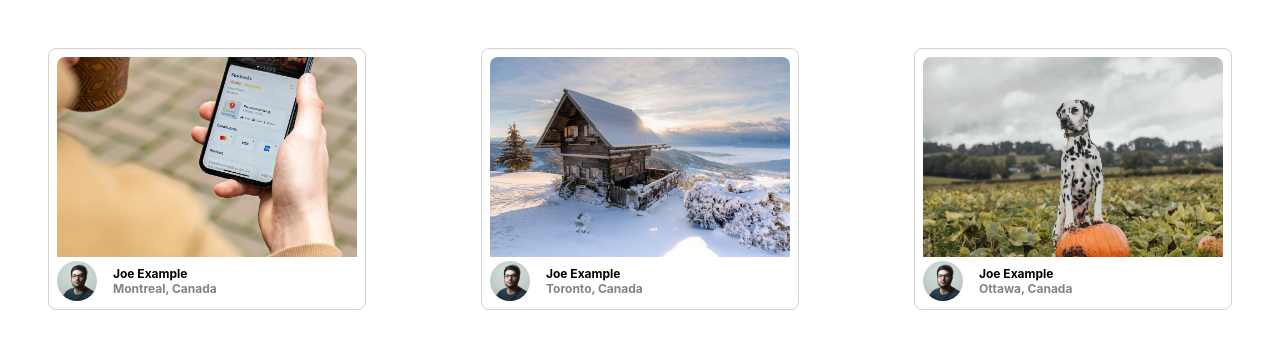
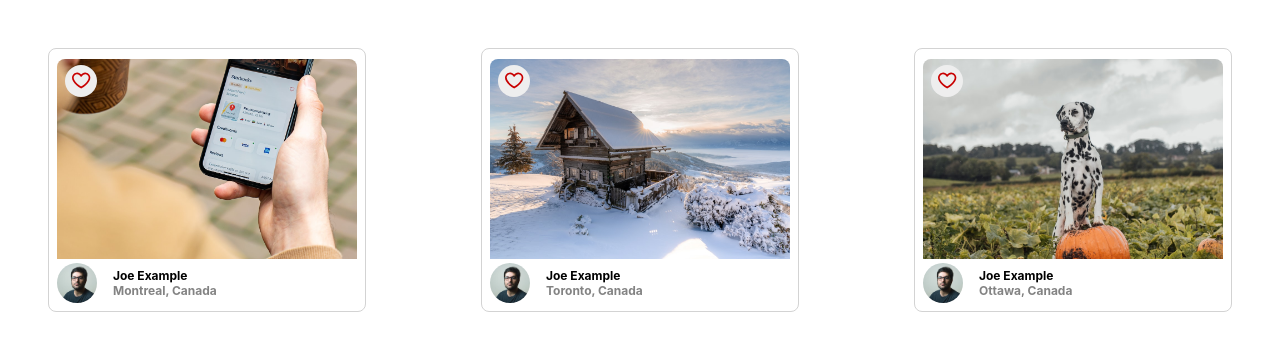
Before and after one commit to MOGARRR/PhotoLabs, a React (Vite) app in the folder frontend/: page / in a window 1280 px wide. Shown: the top 350 px of the page. Built offline with nearby package versions, Linux system fonts and the light colour scheme; the HTML template or start-up script is replaced by a standard one.

Commit message:
WIP: Add like button component functions. Address style issues when possible

```diff
--- a/frontend/src/components/PhotoFavButton.jsx
+++ b/frontend/src/components/PhotoFavButton.jsx
@@ -1,12 +1,18 @@
-// import FavIcon from './FavIcon';
+import FavIcon from './FavIcon';
 import '../styles/PhotoFavButton.scss';
+import { use, useState } from 'react';
 
 const PhotoFavButton = () => {
+  const [likePhoto, setLikePhoto] = useState(false);
+  const handleLikePhoto = () => setLikePhoto(!likePhoto);
+
   return (
-    <div className="photo-list__fav-icon">
+    <div className="photo-list__fav-icon " onClick={handleLikePhoto}>
       <div className="photo-list__fav-icon-svg">
-        {/* Insert React */}
+      {likePhoto && <FavIcon className='photo-list__fav-icon'/>}
+      {!likePhoto && <FavIcon className='photo-list__fav-icon-svg'/>}
       </div>
+
     </div>
   );
 };
--- a/frontend/src/components/PhotoListItem.jsx
+++ b/frontend/src/components/PhotoListItem.jsx
@@ -1,11 +1,13 @@
 import { use } from "react";
 import "../styles/PhotoListItem.scss";
+import PhotoFavButton from "./PhotoFavButton";
 
 
 const PhotoListItem = (props) => {
   const {location, urls, user} = props;
   return (
     <div className="photo-list__item">
+      <PhotoFavButton/>
       <img className="photo-list__image" src={urls.regular} alt="Regular image" />
       <div className="photo-list__user-details">
         <img className='photo-list__user-profile' src={user.profile} alt={user.name + "'s profile image"} />
```
Also changed, not shown: frontend/src/components/PhotoList.jsx (line endings or trailing spaces), frontend/src/styles/PhotoFavButton.scss (line endings or trailing spaces).
